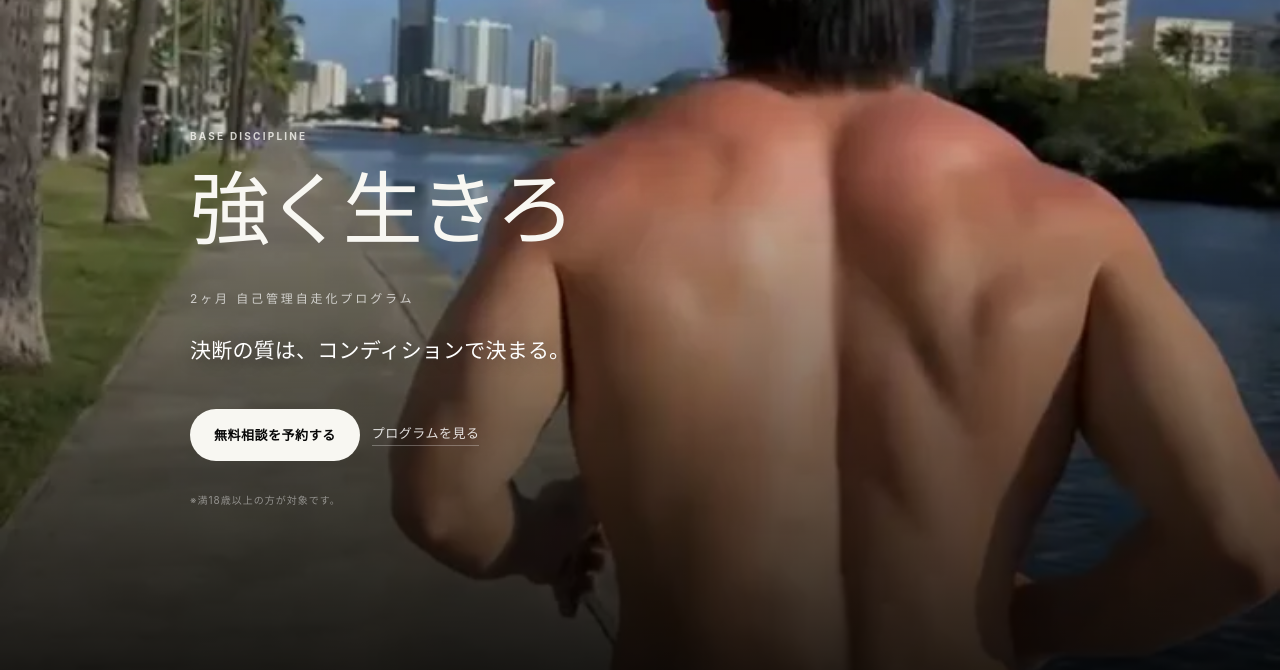
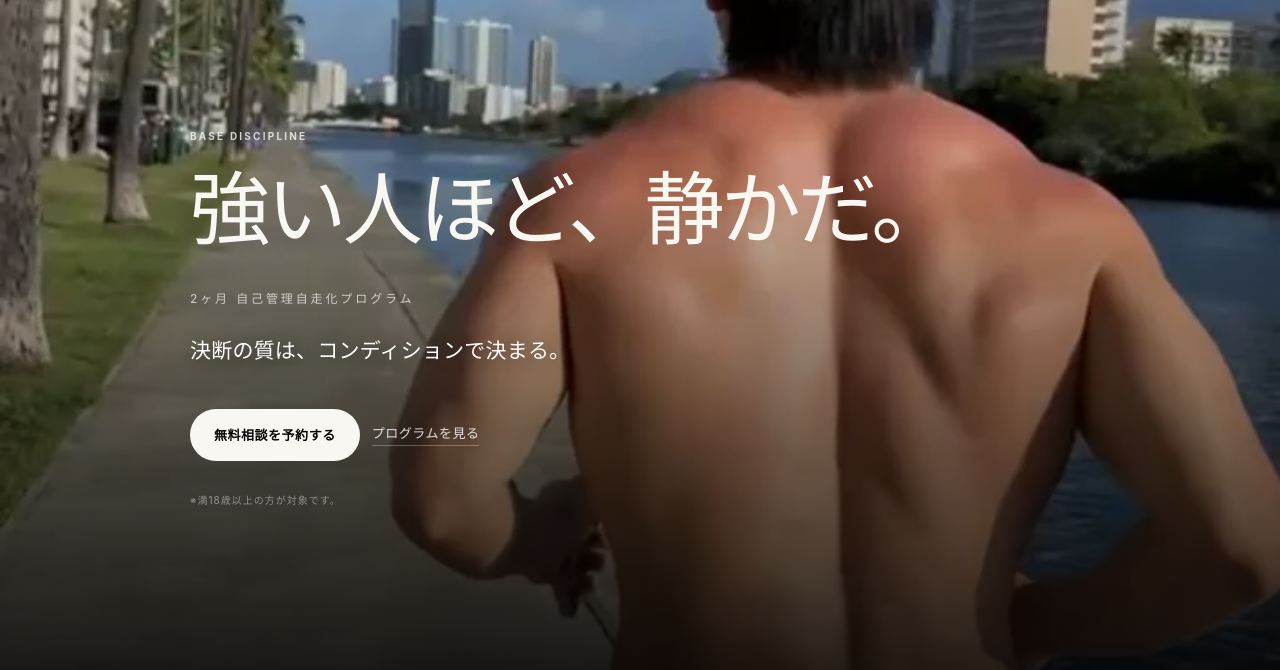
Before and after one commit to basediscipline/basediscipline, a plain HTML site: page index.html in a window 1280 px wide. Shown: the part 130-800 px from the top of the page. Drawn offline with Linux system fonts and the light colour scheme.

Commit message:
Restore original hero headline

```diff
--- a/index.html
+++ b/index.html
@@ -319,7 +319,7 @@ section[id],div[id]{scroll-margin-top:78px}
 <img alt="base discipline" src="assets/img/hero.webp"/>
 <div class="wrap hero-content">
 <div class="label" style="opacity:.8">BASE DISCIPLINE</div>
-<h1>強く生きろ</h1>
+<h1>強い人ほど、<br class="mobile-only-break"/>静かだ。</h1>
 <p class="hero-sub">2ヶ月 自己管理自走化プログラム</p>
 <p class="hero-lead">決断の質は、コンディションで決まる。</p>
 <div class="actions"><a class="btn btn-light" href="https://lin.ee/9OyDmdiY" rel="noopener" target="_blank">無料相談を予約する</a><a class="hero-link" href="#program">プログラムを見る</a></div>
```
